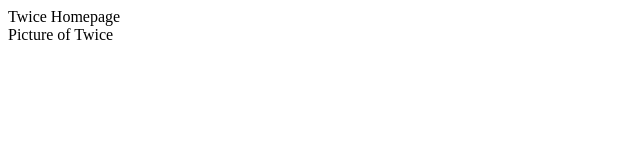
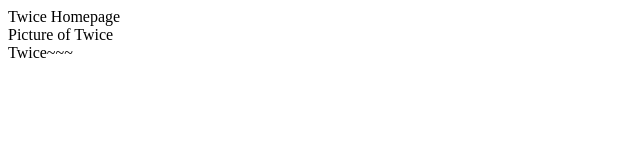
Before and after one commit to practiceteam14/bts-fan-page, a plain HTML site: page index.html in a window 1280 px wide. Shown: the full height of the page, 0-640 px from the left. Drawn offline with Linux system fonts and the light colour scheme.

Commit message:
Main added

```diff
--- a/index.html
+++ b/index.html
@@ -1,4 +1,6 @@
 <html>
+	<title>Twice</title>
 	<head>Twice Homepage</head>
 	<div>Picture of Twice</div>
+	<body><div>Twice~~~</div></body>
 </html>
```
